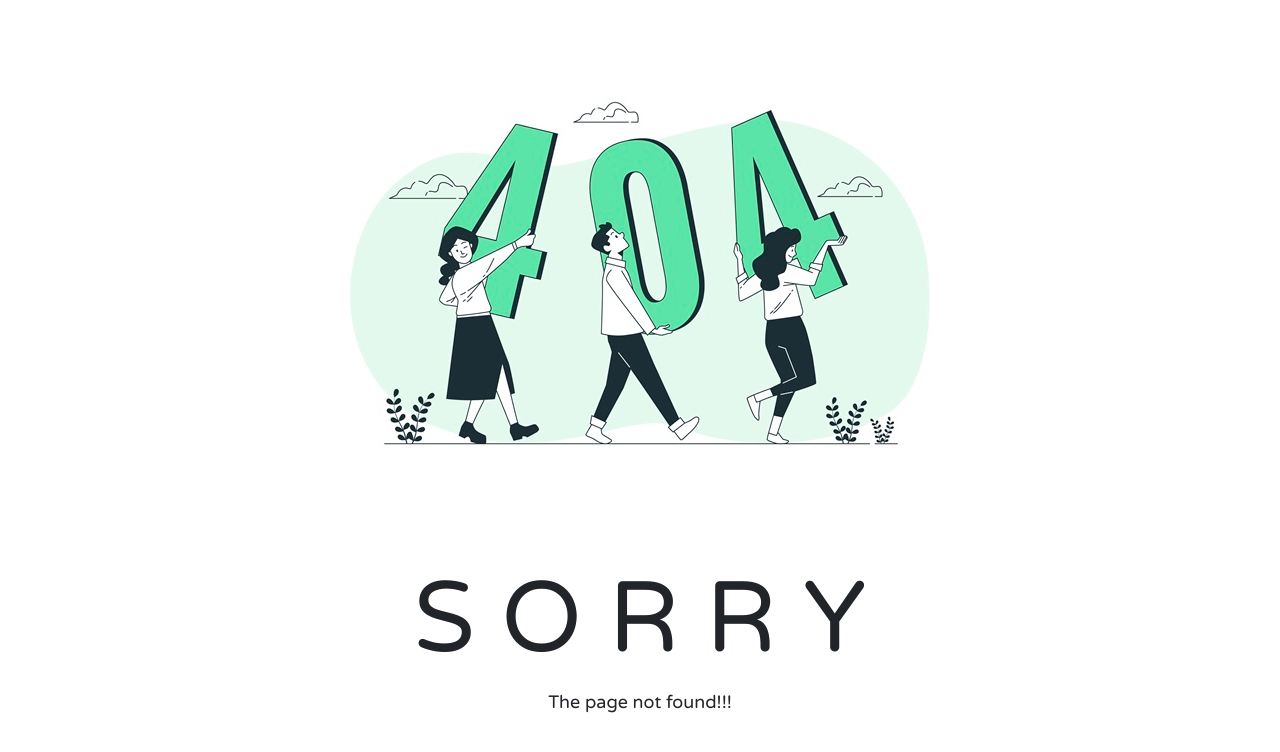
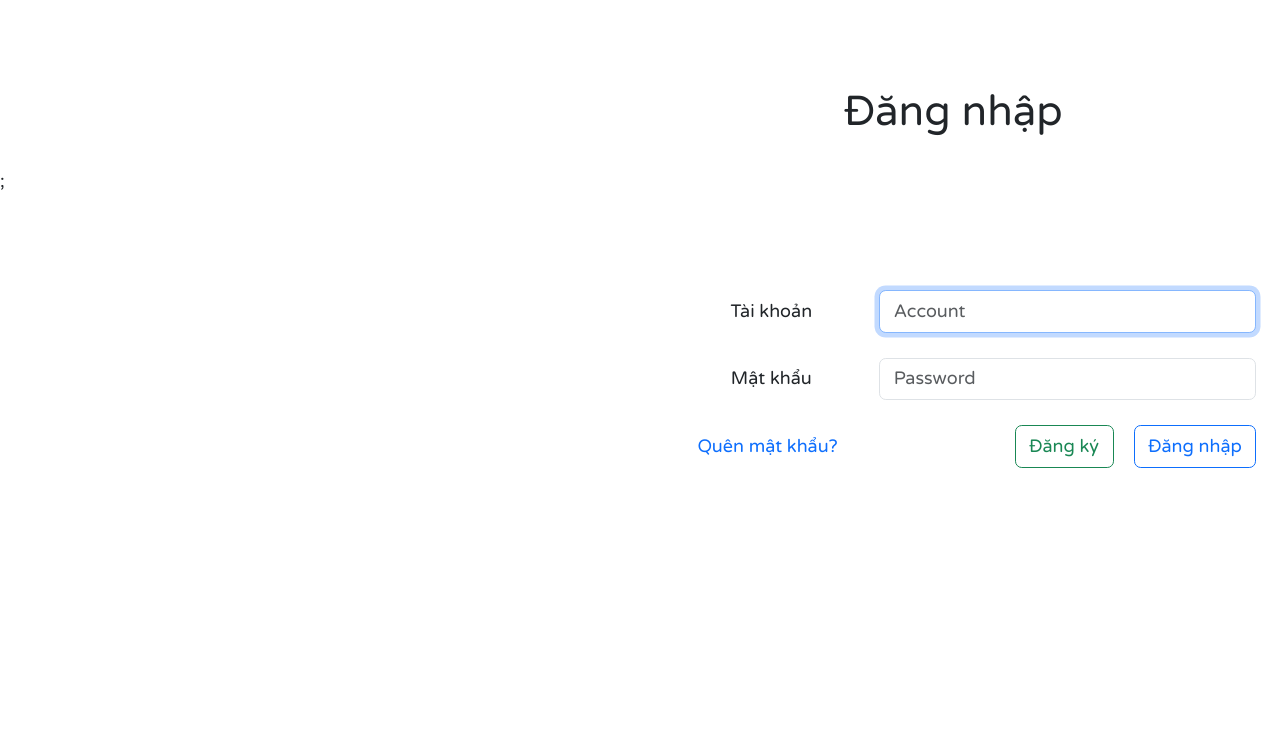
Before and after one commit to itmc-ptit/FrontEnd-ChatApp, a React (Vite) app: page / in a window 1280 px wide. Before the commit this address had no page. Shown: the top 752 px of the page. Built offline with nearby package versions, Linux system fonts and the light colour scheme.

Commit message:
không code trong App.jsx hoặc main.jsx

```diff
--- a/src/App.jsx
+++ b/src/App.jsx
@@ -1,10 +1,8 @@
 import "bootstrap/dist/css/bootstrap.min.css";
 import "./assets/css/App.css";
 import UI from "./Pages/Login";
-import PageNotFound from "./Pages/404";
 import { React } from "react";
 
 export default function App() {
-  {/*return <UI />;*/}
-  return <PageNotFound/>
+  return <UI />;
 }
```
